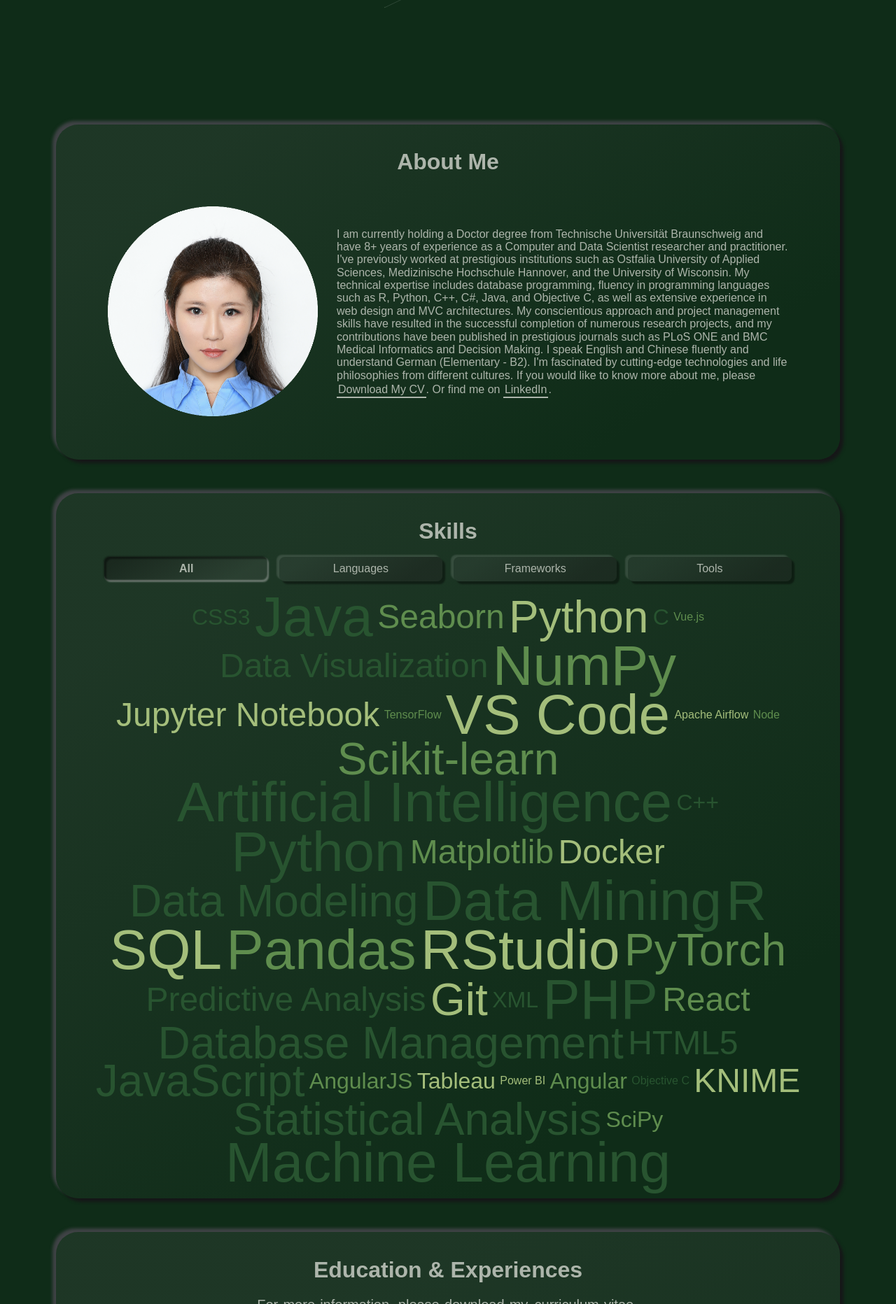
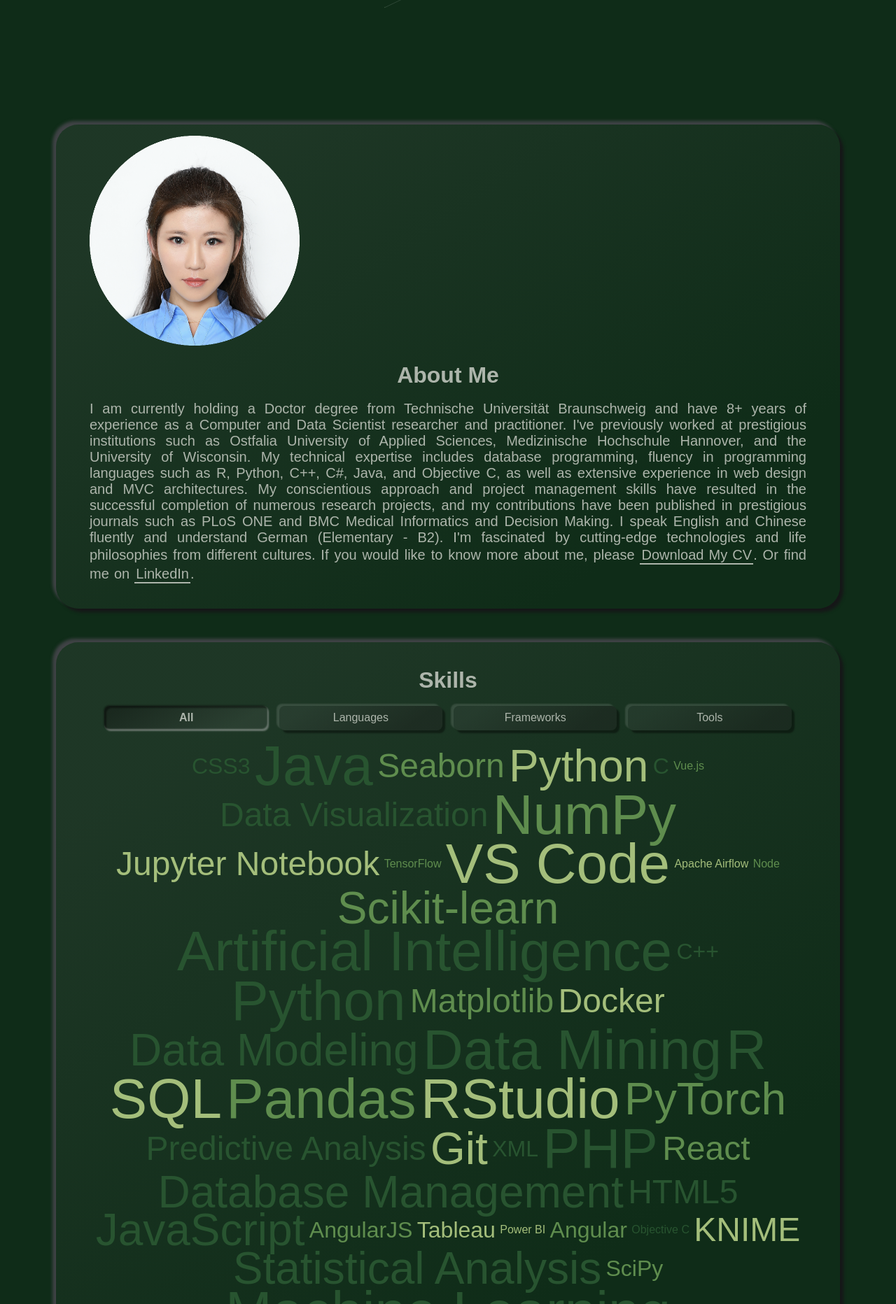
Before and after one commit to xkortum/xkortum.github.io, a Jekyll site: the page built from index.html, in a window 1280 px wide. Shown: the part 882-2746 px from the top of the page at 70% size. Built offline with Jekyll 4.4.1, drawn with Linux system fonts in a browser that asks for light colours; some web fonts are replaced.

Commit message:
Update section-aboutme.html
re-formating about me section

```diff
--- a/_includes/section-aboutme.html
+++ b/_includes/section-aboutme.html
@@ -1,9 +1,5 @@
+<img src="assets/favicon/profile_circle.png" alt="Profile Pic" width="300" height="300">
 <h1 class="title">{{site.about_me_title}}</h1>
 <p class="description" data-aos="fade-down">
-    <table cellspacing="25">
-        <tr>
-            <td><img src="assets/favicon/profile_circle.png" alt="Profile Pic" width="300" height="300"></td>
-            <td>{{site.about_me_description}}</td>
-        </tr>
-    </table>
+    {{site.about_me_description}}
 </p>
```
